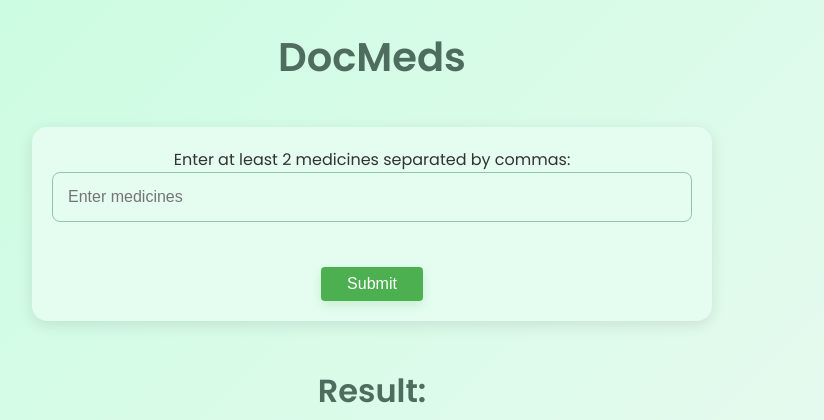
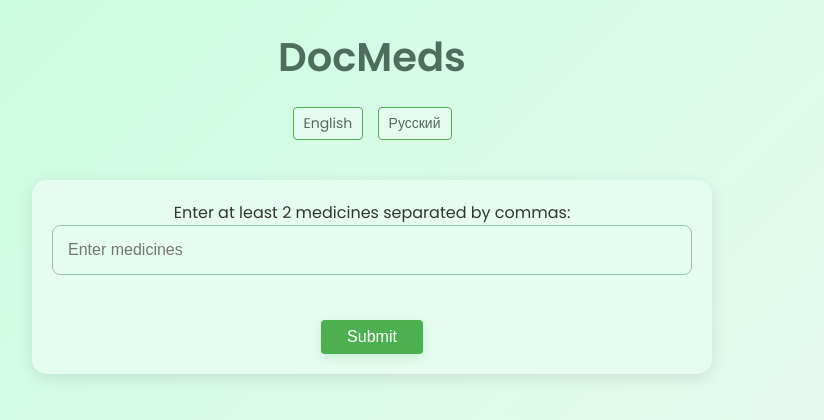
Before and after one commit to ex7remum/iw_project, a Flask app: template templates/index.html in a window 1280 px wide. Shown: the top 420 px of the page, without its empty margins (268-1092 px from the left). Run offline with Flask 3, Linux system fonts and the light colour scheme; the template is opened without the code that fills it, so the values that code supplies are empty; parts of the project's set-up code (start-up, migrations or seed data) failed here and were passed over; some libraries are stand-ins or nearby versions.

Commit message:
Added choosing option

```diff
--- a/main.py
+++ b/main.py
@@ -68,35 +68,35 @@ def load_medicines(lang):
         return list(map(lambda x: x.lower(), drugs_data['Drug_name_rus'].values.tolist()))
     return list(map(lambda x: x.lower(), drugs_data['Drug_name_en'].values.tolist()))
 
-
 @app.route('/choose_language')
 def choose_language():
     return render_template('choose_language.html')
+
+@app.route('/set_language')
+def set_language():
+    lang = request.args.get('lang')
+    if lang in ['en', 'ru']:
+        session['lang'] = lang
+    return redirect(url_for('index'))
 
 
 # Start page
 @app.route('/', methods=['GET', 'POST'])
 def index():
-    # Set default language
-    lang = request.args.get('lang')
-    if lang:
-        session['lang'] = lang
+    print("СЕССИЯ", session)
     if 'lang' not in session:
         return redirect(url_for('choose_language'))
-    #medicine_trie = Trie(session['lang'])  # this causes the session error
 
-    medicines = load_medicines(session['lang'])
+    lang = session['lang']
+    medicines = load_medicines(lang)
 
     result = ''
     if request.method == 'POST':
-        # Input processing
         medicines_input = list(map(lambda x: x.strip().lower(), request.form.get('medicines').split(',')))
+        valid_medicines = [med.strip().lower() for med in medicines_input if med.strip() in medicines]
+        result = processor.processing(client, valid_medicines, lang, use_summarizer=use_summ_flag)
 
-        valid_medicines = [med.strip().lower() for med in medicines_input if med.strip() in medicines]
-
-        result = processor.processing(client, valid_medicines, session['lang'], use_summarizer=use_summ_flag)
-
-    return render_template('index.html', result=result, lang=session['lang'])
+    return render_template('index.html', result=result, lang=lang)
 
 
 # Autocomplete route
--- a/templates/choose_language.html
+++ b/templates/choose_language.html
@@ -43,8 +43,8 @@
 <body>
     <div class="language-container">
         <h1>Choose Language / Выберите язык</h1>
-        <a href="/?lang=en" class="language-button">English</a>
-        <a href="/?lang=ru" class="language-button">Русский</a>
+        <a href="{{ url_for('set_language', lang='en') }}" class="language-button">English</a>
+        <a href="{{ url_for('set_language', lang='ru') }}" class="language-button">Русский</a>
     </div>
 </body>
 </html>
--- a/templates/index.html
+++ b/templates/index.html
@@ -1,5 +1,4 @@
 <!DOCTYPE html>
-<html lang="{{ 'ru' if lang == 'ru' else 'en' }}">
 <head>
     <meta charset="UTF-8">
     <meta name="viewport" content="width=device-width, initial-scale=1.0">
@@ -205,6 +204,28 @@
             color: #28a745;
             cursor: pointer;
         }
+        .language-switch {
+            margin-bottom: 20px;
+            text-align: center;
+        }
+
+        .language-button {
+            display: inline-block;
+            padding: 5px 10px;
+            margin: 0 5px;
+            font-size: 14px;
+            color: #4f6d5f;
+            background-color: #e5fdf1;
+            border: 1px solid #4caf50;
+            border-radius: 4px;
+            text-decoration: none;
+            transition: background-color 0.3s, color 0.3s;
+        }
+
+        .language-button:hover, .language-button.active {
+            background-color: #4caf50;
+            color: white;
+        }
     </style>
 
     <script>
@@ -256,6 +277,12 @@
 </head>
 <body>
     <h1>{{ 'DocMeds' }}</h1>
+
+
+    <div class="language-switch">
+        <a href="{{ url_for('set_language', lang='en') }}" class="language-button {% if lang == 'en' %}active{% endif %}">English</a>
+        <a href="{{ url_for('set_language', lang='ru') }}" class="language-button {% if lang == 'ru' %}active{% endif %}">Русский</a>
+    </div>
 
     <!-- Форма для ввода списка лекарств -->
     <form method="POST">
```
